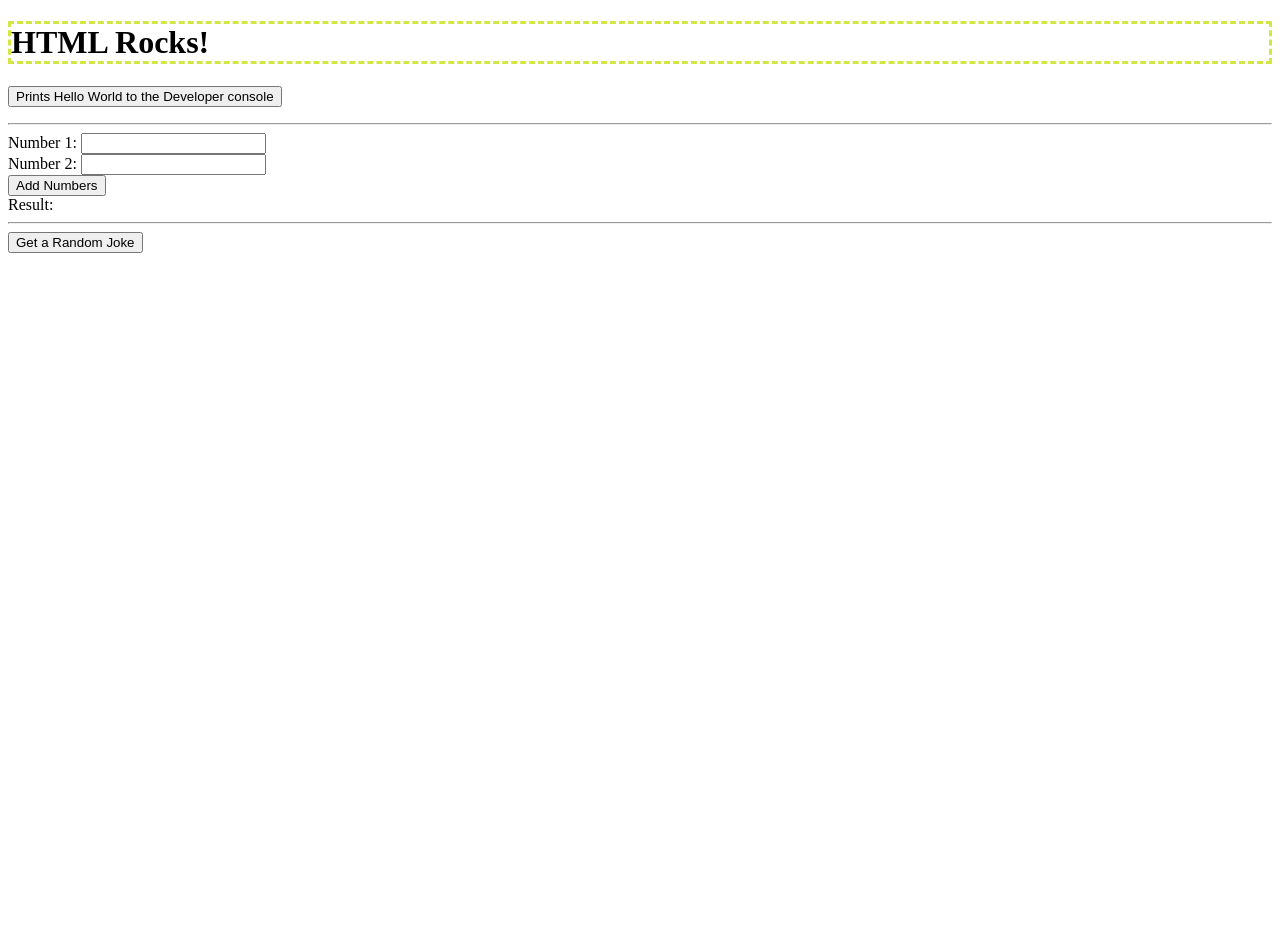
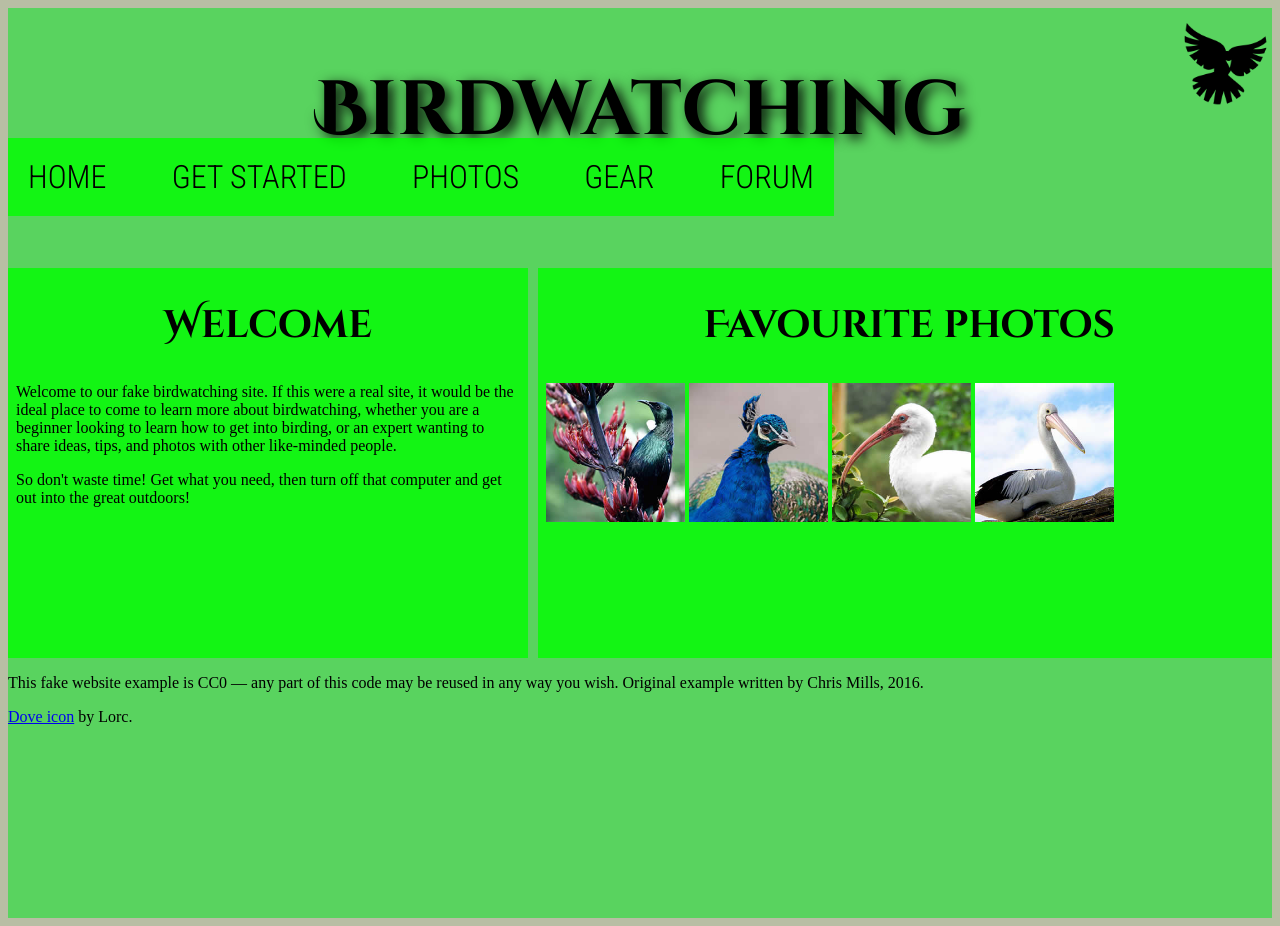
Before and after one commit to joshpridgen/M4.2, a website: page index.html in a window 1280 px wide. Before the commit the page ends 800 px from the top, so only its background shows below. Drawn offline with Linux system fonts and the light colour scheme.

Commit message:
Finished up

```diff
--- a/css/style.css
+++ b/css/style.css
@@ -1,4 +1,106 @@
-h1{
-  border-color: #d3e644;
-  border-style: dashed;
+.container {
+    display: grid;
+    grid-template-rows:    130px 130px 130px 130px 130px 130px 130px;
+    grid-template-columns: 130px 130px 130px 130px 10px 130px 130px;
 }
+
+.header {
+    grid-row-start: 1;
+    grid-row-end: 2;
+    grid-column-start: 1;
+    grid-column-end: 9;
+}
+
+nav {
+    grid-row-start: 2;
+    grid-row-end: 3;
+    grid-column-start: 1;
+    grid-column-end: 8;
+    padding-right: 4px;
+}
+
+.welcome {
+    grid-row-start: 3;
+    grid-row-end: 6;
+    grid-column-start: 1;
+    grid-column-end: 5;
+    background-color: rgba(0, 255, 0, 0.784);
+    padding-left: 8px;
+    padding-right: 8px;
+}
+
+.image-sidebar {
+    grid-row-start: 3;
+    grid-row-end: 6;
+    grid-column-start: 6;
+    grid-column-end: 9;
+    background-color: rgba(0, 255, 0, 0.784);
+    padding-left: 8px;
+}
+
+.footer {
+    grid-row-start: 6;
+    grid-row-end: 7;
+    grid-column-start: 1;
+    grid-column-end: 9;
+}
+
+.dove {
+    max-width: 7vw;
+    position: absolute;
+    top: 20px;
+    right: 10px;
+}
+
+.resize {
+    width: 139px;
+    height: 139px;
+    object-fit: contain;
+}
+
+h1 {
+    font-family: 'Cinzel Decorative', serif;
+    font-style: normal;
+    font-size: 6vw;
+    text-align: center;
+    text-shadow: 5px 4px 13px black;
+}
+
+h2{
+    font-family: 'Cinzel Decorative', serif;
+    font-style: normal;
+    font-size: 3vw;
+    text-align: center;
+}
+
+.ulbox {
+    position: relative;
+    background-color: rgba(0, 255, 0, 0.784);
+    padding: 20px;
+    width: 100%;
+}
+
+ul {
+    text-transform: uppercase;
+    font-family: 'Roboto Condensed';
+    font-style: normal;
+    font-size: xx-large;
+    list-style: none;
+    display: flex;
+    justify-content: space-between;
+    padding: 0;
+    margin: 0;
+    width: 80%;
+}
+
+nav ul a {
+    color: inherit;
+    text-decoration: none;
+}
+
+body{
+    background-color: rgb(184, 190, 164);
+}
+div {
+    background-color: rgb(89, 211, 95);;
+}
--- a/index.html
+++ b/index.html
@@ -1,79 +1,55 @@
-<!doctype html>
-<html>
-
+<!DOCTYPE html>
+<html lang="en">
   <head>
     <meta charset="utf-8">
-  <title>Hello World!</title>
-  <meta name="description" content="">
-  <meta name="viewport" content="width=device-width, initial-scale=1">
+    <title>Birdwatching</title>
+    <link href="https://fonts.googleapis.com/css?family=Roboto+Condensed:300%7CCinzel+Decorative:700" rel="stylesheet">
     <link rel="stylesheet" href="css/style.css">
-  <link rel="shortcut icon" href="img/favicon.ico">
+    <!--[if lt IE 9]>
+      <script src="https://cdnjs.cloudflare.com/ajax/libs/html5shiv/3.7.3/html5shiv.js"></script>
+    <![endif]-->
   </head>
 
   <body>
-  <h1>HTML Rocks!</h1>
-  <p>
-    <button  onclick="helloWorld()">Prints Hello World to the Developer console</button>
-  </p>
-  <hr>
-  <form id="addForm">
-    <label for="num1">Number 1:</label>
-    <input type="number" id="num1" name="num1" required>
-    <br>
-    <label for="num2">Number 2:</label>
-    <input type="number" id="num2" name="num2" required>
-    <br>
-    <button type="submit">Add Numbers</button>
-  </form>
+    <div class="container">
+      <div class="header">
+        <h1>Birdwatching</h1>
+        <img class="dove" src="img/dove.png" alt="a simple dove logo">
+      </div>
 
-  <label id="result">Result:</label>
+      <nav>
+        <ul class="ulbox">
+          <li><span>Home</span></li>
+          <li><a href="#">Get started</a></li>
+          <li><a href="#">Photos</a></li>
+          <li><a href="#">Gear</a></li>
+          <li><a href="#">Forum</a></li>
+        </ul>
+      </nav>
 
-  <hr>
 
-  <button id="jokeButton">Get a Random Joke</button>
-  <p id="joke"></p>
+      <div class="welcome">
+        <h2>Welcome</h2>
 
-  <script type="module" script="js/main.js">
-    import {helloWorld, add, fetchRandomJoke} from './js/main.js';
+        <p>Welcome to our fake birdwatching site. If this were a real site, it would be the ideal place to come to learn more about birdwatching, whether you are a beginner looking to learn how to get into birding, or an expert wanting to share ideas, tips, and photos with other like-minded people.</p>
 
-    // This shows how to assign a function to the window object
-    // so that it can be called from the browser console
-    window.helloWorld = helloWorld;
+        <p>So don't waste time! Get what you need, then turn off that computer and get out into the great outdoors!</p>
+      </div>
 
-    // This shows how to add an event listener to a button in the HTML
-    // and call a function when the button is clicked
-    const form = document.getElementById('addForm');
-    form.addEventListener('submit', function(e) {
-      e.preventDefault();
-      const num1 = parseFloat(document.getElementById('num1').value);
-      const num2 = parseFloat(document.getElementById('num2').value);
-      try{
-        const result = add(num1, num2);
-        document.getElementById('result').textContent = `Result: ${result}`;
-      }catch(e){
-        console.error(e);
-        document.getElementById('result').textContent = `Error: ${e.message}`;
-      }
+      <div class="image-sidebar">
+        <h2>Favourite photos</h2>
 
-    });
+        <a href="favorite-1.jpg"><img src="img/favorite-1_th.jpg" class="resize" alt="Small black bird, black claws, long black slender beak, links to larger version of the image"></a>
+        <a href="favorite-2.jpg"><img src="img/favorite-2_th.jpg" class="resize" alt="Top half of a pretty bird with bright blue plumage on neck, light colored beak, blue headdress, links to larger version of the image"></a>
+        <a href="favorite-3.jpg"><img src="img/favorite-3_th.jpg" class="resize" alt="Top half of a large bird with white plumage, very long curved narrow light colored break, links to larger version of the image"></a>
+        <a href="favorite-4.jpg"><img src="img/favorite-4_th.jpg" class="resize" alt="Large bird, mostly white plumage with black plumage on back and rear, long straight white beak, links to larger version of the image"></a>
+      </div>
 
-    // this shows how to add an event listener to a button in the HTML
-    // that calls a function that fetches a random joke from an API
-    // and displays it on the page
-    const jokebtn = document.getElementById('jokeButton');
-    const jokeresult = document.getElementById('joke');
-    jokebtn.addEventListener('click', async () => {
-      try {
-        jokeresult.textContent = 'Loading...';
-        const joke = await fetchRandomJoke();
-        document.getElementById('joke').textContent = joke;
-      } catch (e) {
-        console.error(e);
-        document.getElementById('joke').textContent = `Error: ${e.message}`;
-      }
-    });
-  </script>
+      <div class="footer">
+        <p>This fake website example is CC0 — any part of this code may be reused in any way you wish. Original example written by Chris Mills, 2016.</p>
 
+        <p><a href="http://game-icons.net/lorc/originals/dove.html">Dove icon</a> by Lorc.</p>
+      </div>
+    </div>
   </body>
-
 </html>
```
Also changed, not shown: img/dove.png (added), img/favorite-1.jpg (added), img/favorite-1_th.jpg (added), img/favorite-2.jpg (added), img/favorite-2_th.jpg (added), img/favorite-3.jpg (added), img/favorite-3_th.jpg (added), img/favorite-4.jpg (added), img/favorite-4_th.jpg (added). Lines whose indentation alone changed are shown as unchanged.
